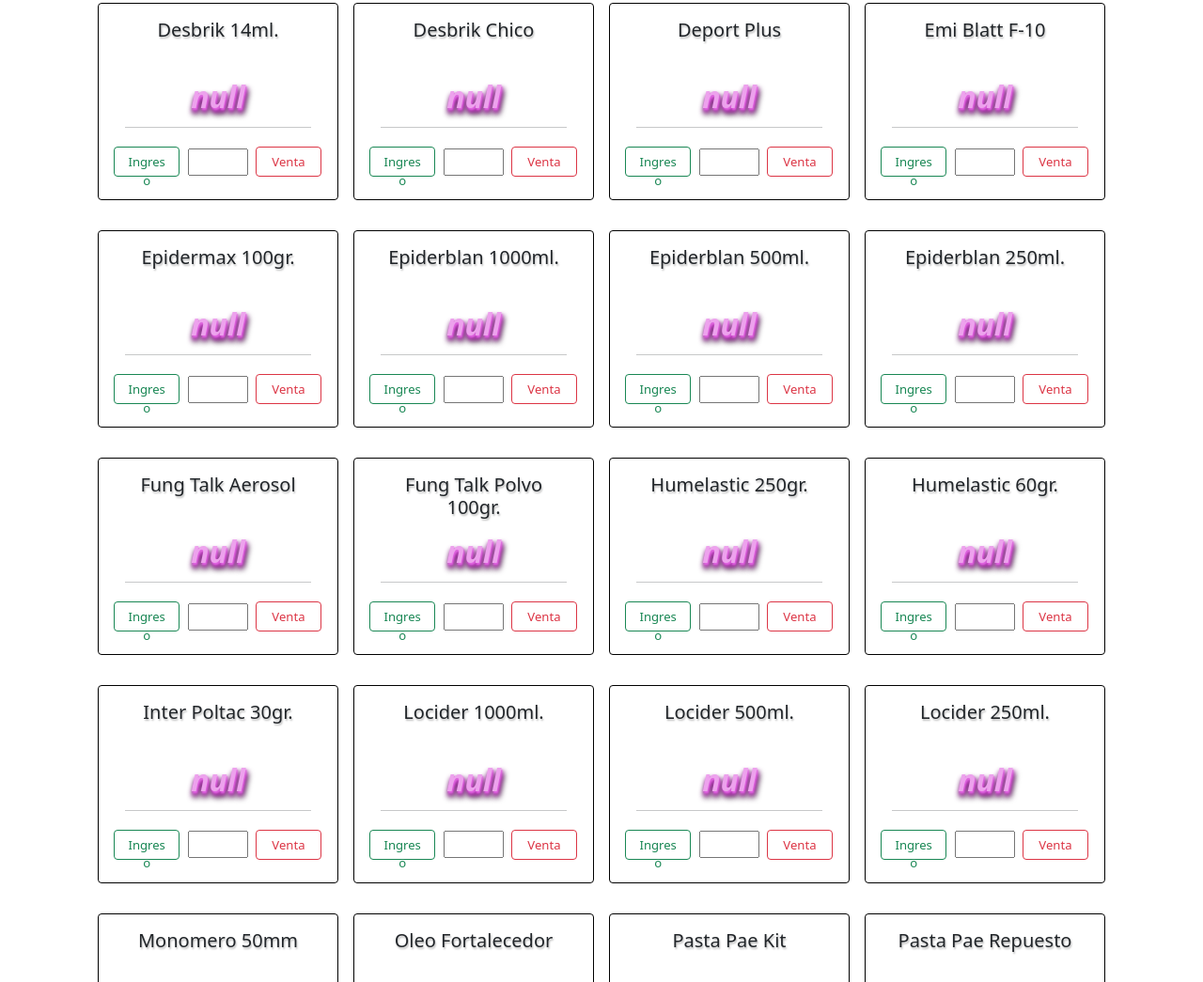
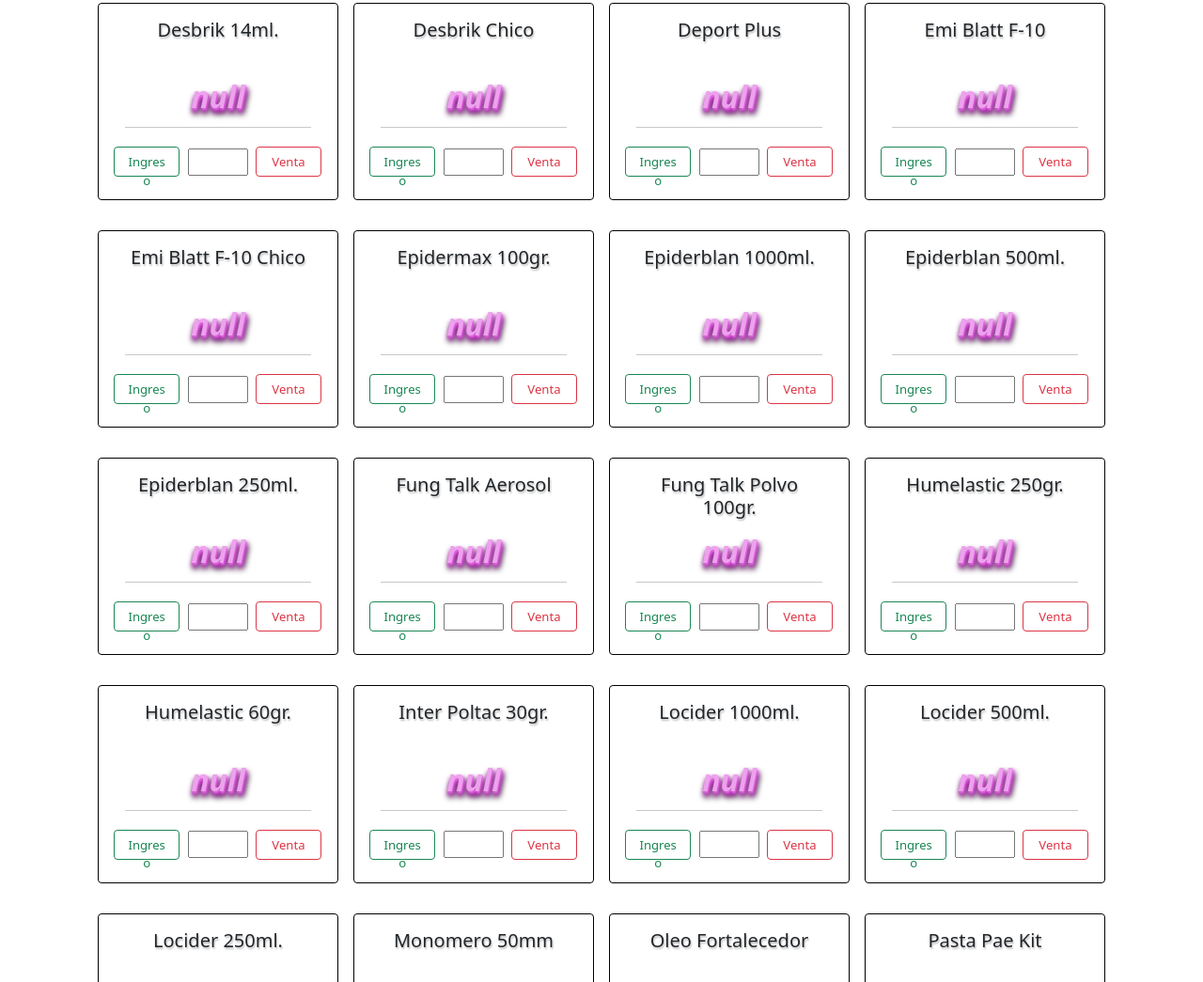
Before and after one commit to Frattura17/Stock-LOFRATT, a plain HTML site: page pages/optium.html in a window 1280 px wide. Shown: the part 848-1893 px from the top of the page at 94% size. Drawn offline with nearby package versions, Linux system fonts and the light colour scheme.

Commit message:
emiblattagg

```diff
--- a/Js/stock-optium.js
+++ b/Js/stock-optium.js
@@ -1641,6 +1641,46 @@
         TOTAL_INCOME041 = document.getElementById('041').innerText = `${suma1}`  // mandar al localStorage
         localStorage.setItem("TOTAL041", JSON.stringify(suma1));
         localStorage.setItem("valores041", JSON.stringify(suma1)); } }
+// 245
+var INPUT_TOTAL_INCOME245;
+var _arrayValues245;
+var arrayValues245 = JSON.parse(localStorage.getItem("valores245")) || [];
+var suma245 = JSON.parse(localStorage.getItem("TOTAL245"));
+var TOTAL_INCOME245 = document.getElementById('245').innerText = `${suma245}`;
+var elem = document.getElementById('valor-entrada245');
+var alert245 = JSON.parse(localStorage.getItem("TOTAL245"));
+if (alert245 < 2){
+    alert(` ! ALERTA !     EMI BLATT F-10 CHICO      ${alert245} UNIDADES`);
+}
+elem.onkeyup = function(e){
+if(e.keyCode == 13){agregarValor245();}}
+function agregarValor245 () {
+    if(arrayValues245 != ' ' && arrayValues245 > 0){
+        INPUT_TOTAL_INCOME245 = document.getElementById('valor-entrada245').value;
+        var arrayUnico = INPUT_TOTAL_INCOME245;  //  llamar del localStorage
+        _arrayValues245 = JSON.parse(localStorage.getItem("TOTAL245"));  //  modificar
+        let suma1 = parseInt(_arrayValues245) + parseInt(arrayUnico) ;
+        TOTAL_INCOME245 = document.getElementById('245').innerText = `${suma1}`;  // mandar al localStorage
+        localStorage.setItem("TOTAL245", JSON.stringify(suma1));
+        localStorage.setItem("valores245", JSON.stringify(suma1));
+    } else {
+        INPUT_TOTAL_INCOME245 = document.getElementById('valor-entrada245').value;
+        arrayValues245 = INPUT_TOTAL_INCOME245;  // mandar al localStorage
+        localStorage.setItem("valores245", JSON.stringify(arrayValues245));  // modificar total productos
+        _arrayValues245 = JSON.parse(localStorage.getItem("valores245"));
+        TOTAL_INCOME245 = document.getElementById('245').innerText = `${arrayValues245}` // mandar al localStorage
+         localStorage.setItem("TOTAL245", JSON.stringify(INPUT_TOTAL_INCOME245));  }   }
+function disminuirValor245 () {
+    _arrayValues245 = JSON.parse(localStorage.getItem("TOTAL245"));
+    suma245 = _arrayValues245;
+    if(arrayValues245 != ' ' && arrayValues245 > 0){
+        INPUT_TOTAL_INCOME245 = document.getElementById('valor-entrada245').value;
+        var arrayUnico = INPUT_TOTAL_INCOME245;  //  llamar del localStorage
+        _arrayValues245 = JSON.parse(localStorage.getItem("TOTAL245"));  //  modificar
+        let suma1 = parseInt(_arrayValues245) - parseInt(arrayUnico) ;
+        TOTAL_INCOME245 = document.getElementById('245').innerText = `${suma1}`  // mandar al localStorage
+        localStorage.setItem("TOTAL245", JSON.stringify(suma1));
+        localStorage.setItem("valores245", JSON.stringify(suma1)); } }
 const productos = [
 {nombre:'Cero Grams 1000ml.',valor:suma,idValor:'000',function:'agregarValor()',function1: 'disminuirValor()',entrada:"valor-entrada"},
 {nombre:'Cero Grams 500ml.',valor:suma001,idValor:'001',function:'agregarValor001()',function1:'disminuirValor001()',entrada: "valor-entrada001"},
@@ -1654,6 +1694,7 @@
 {nombre:'Desbrik 14ml.',valor:suma009,idValor:'009',function:'agregarValor009()',function1:'disminuirValor009()',entrada: "valor-entrada009"},
 {nombre:'Deport Plus',valor:suma010,idValor:'010',function:'agregarValor010()',function1:'disminuirValor010()',entrada: "valor-entrada010"},
 {nombre:'Emi Blatt F-10',valor:suma011,idValor:'011',function:'agregarValor011()',function1:'disminuirValor011()',entrada: "valor-entrada011"},
+{nombre:'Emi Blatt F-10 Chico',valor:suma245,idValor:'245',function:'agregarValor245()',function1:'disminuirValor245()',entrada: "valor-entrada245"},
 {nombre:'Epidermax 100gr.',valor:suma012,idValor:'012',function:'agregarValor012()',function1:'disminuirValor012()',entrada: "valor-entrada012"},
 {nombre:'Epiderblan 1000ml.',valor:suma013,idValor:'013',function:'agregarValor013()',function1:'disminuirValor013()',entrada: "valor-entrada013"},
 {nombre:'Epiderblan 500ml.',valor:suma014,idValor:'014',function:'agregarValor014()',function1:'disminuirValor014()',entrada: "valor-entrada014"},
--- a/pages/optium.html
+++ b/pages/optium.html
@@ -216,6 +216,21 @@
                   <button class="btn btn-outline-success m-1 mb-2 ingreso" id="ingreso" onclick="agregarValor011()">Ingreso</button>
                   <input type="number" class="input valor-entrada" id="valor-entrada011">
                   <button href="#" class="btn btn-outline-danger m-1 mb-2 venta" id="venta" onclick="disminuirValor011()">Venta</button>
+                </div>
+              </div>
+              <div class="card col-4 m-2" style="width: 16rem;" id="div-contenedor">
+                <div class="card-body">
+                 <!-- <img src="" class="card-img-top img-js" alt="..."> -->
+                  <h5 class="text-center nombre" id="div-producto">Emi Blatt F-10 Chico</h5>
+                </div>
+                <div class="mt-3 mb-3" id="div-incomes">
+                     <ul class="list-group list-group-flush" id="div">
+                       <li class="list-group-item text-center cantidad-total font-result" id="245"></li>
+                     </ul>
+                   <hr class="m-3 mt-0">
+                  <button class="btn btn-outline-success m-1 mb-2 ingreso" id="ingreso" onclick="agregarValor245()">Ingreso</button>
+                  <input type="number" class="input valor-entrada" id="valor-entrada245">
+                  <button href="#" class="btn btn-outline-danger m-1 mb-2 venta" id="venta" onclick="disminuirValor245()">Venta</button>
                 </div>
               </div>
               <div class="card col-4 m-2" style="width: 16rem;" id="div-contenedor">
```
Also changed, not shown: index.html (+7 -3 lines).
